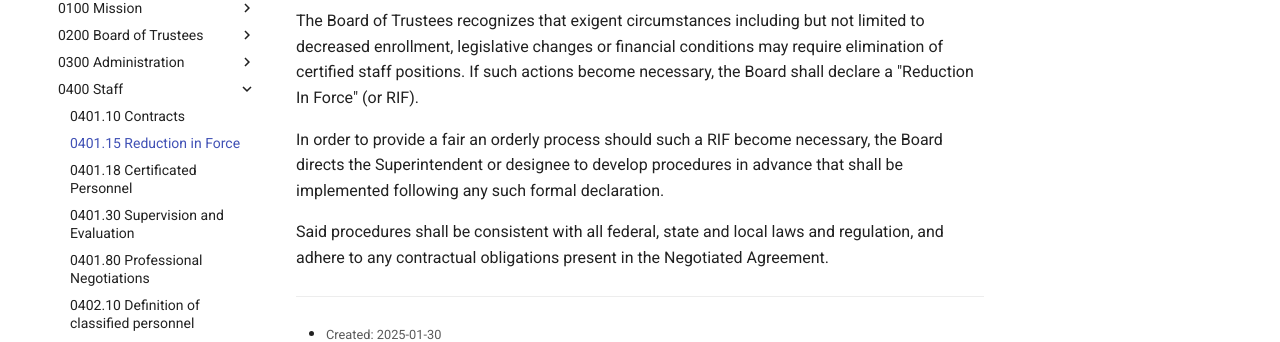
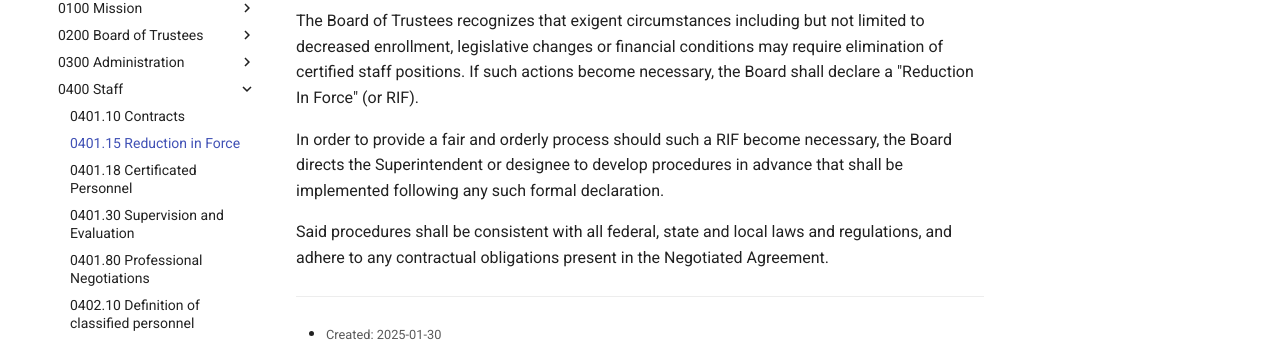
Before and after one commit to westada/section-400-hr-policy-review, an MkDocs documentation site: the page built from docs/policies/0400-Staff/0401.15.md, in a window 1280 px wide. Shown: the part 229-571 px from the top of the page. Built offline with MkDocs 1.6.1 and Material for MkDocs 9.7.7, drawn with Linux system fonts in a browser that asks for light colours.

Commit message:
Update 0401.15.md
Fixed 2 typos

```diff
--- a/docs/policies/0400-Staff/0401.15.md
+++ b/docs/policies/0400-Staff/0401.15.md
@@ -8,6 +8,6 @@ kind: Policy
 
 The Board of Trustees recognizes that exigent circumstances including but not limited to decreased enrollment, legislative changes or financial conditions may require elimination of certified staff positions.  If such actions become necessary, the Board shall declare a "Reduction In Force" (or RIF).
 
-In order to provide a fair an orderly process should such a RIF become necessary, the Board directs the Superintendent or designee to develop procedures in advance that shall be implemented following any such formal declaration.
+In order to provide a fair and orderly process should such a RIF become necessary, the Board directs the Superintendent or designee to develop procedures in advance that shall be implemented following any such formal declaration.
 
-Said procedures shall be consistent with all federal, state and local laws and regulation, and adhere to any contractual obligations present in the Negotiated Agreement.
+Said procedures shall be consistent with all federal, state and local laws and regulations, and adhere to any contractual obligations present in the Negotiated Agreement.
```
